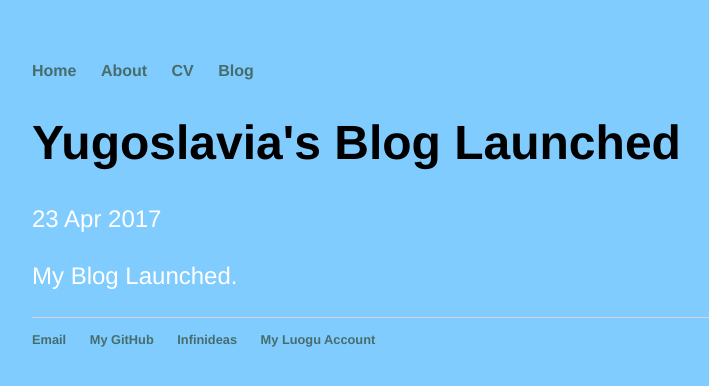
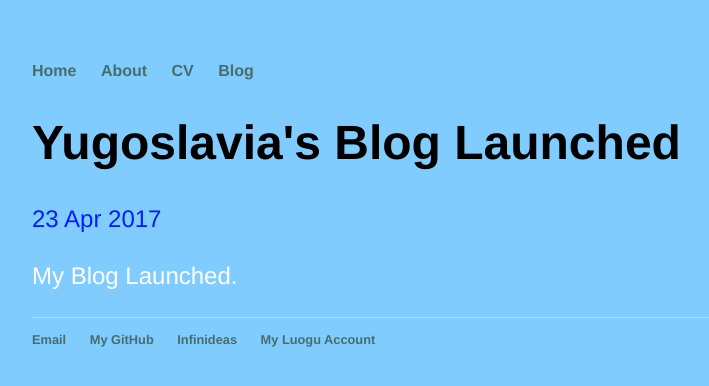
Before and after one commit to Yugoslavia36/yugoslavia36.github.io, a Jekyll site: the page built from _posts/2017-04-23-Yugoslavia's-Blog-Launched.md, in a window 1280 px wide. Shown: the top 386 px of the page, without its empty margins (160-869 px from the left). Built offline with Jekyll 4.4.1, drawn with Linux system fonts in a browser that asks for light colours.

Commit message:
Update main.css

```diff
--- a/css/main.css
+++ b/css/main.css
@@ -5,6 +5,7 @@ a:hover { text-decoration: underline; }
 
 p, ul { font-size: 1.5em; line-height: 1.4em; color: #ffffff; }
 p { font-family: 'Helvetica', 'Arial', 'Sans-Serif','Microsoft YaHei UI';}
+p.meta { color: #001dff; }
 
 h1, h2, h3, h4 { font-family: 'Helvetica', 'Arial', 'Sans-Serif','Microsoft YaHei UI';}
 h1 { font-size: 3em;  }
```
